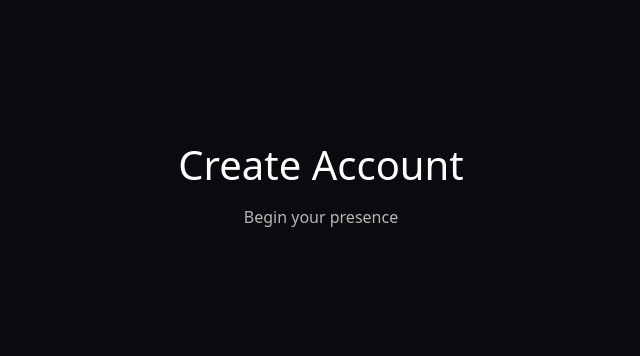
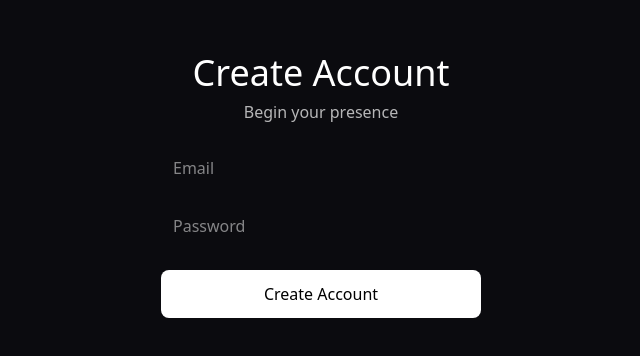
Before and after one commit to ubuntuecosystem-cloud/Nuvia, a Next.js app in the folder frontend/: page /sigup in a window 1280 px wide. Shown: the part 218-574 px from the top of the page, without its empty margins (319-959 px from the left). Built offline with nearby package versions, Linux system fonts and the light colour scheme.

Commit message:
Update page.tsx

```diff
--- a/frontend/app/sigup/page.tsx
+++ b/frontend/app/sigup/page.tsx
@@ -1,8 +1,15 @@
+"use client";
+
+import { useState } from "react";
+
 export default function SignUp() {
+  const [email, setEmail] = useState("");
+  const [password, setPassword] = useState("");
+
   return (
     <main
       style={{
-        height: "100vh",
+        minHeight: "100vh",
         display: "flex",
         alignItems: "center",
         justifyContent: "center",
@@ -11,19 +18,58 @@ export default function SignUp() {
         fontFamily: "system-ui",
       }}
     >
-      <div style={{ textAlign: "center" }}>
-        <h1 style={{ fontSize: 40 }}>
+      <div
+        style={{
+          width: 320,
+          textAlign: "center",
+        }}
+      >
+        <h1 style={{ fontSize: 36 }}>
           Create Account
         </h1>
 
-        <p
+        <p style={{ opacity: 0.7 }}>
+          Begin your presence
+        </p>
+
+        <input
+          placeholder="Email"
+          value={email}
+          onChange={(e) => setEmail(e.target.value)}
           style={{
-            opacity: 0.7,
+            width: "100%",
+            marginTop: 20,
+            padding: 12,
+            borderRadius: 8,
+          }}
+        />
+
+        <input
+          placeholder="Password"
+          type="password"
+          value={password}
+          onChange={(e) => setPassword(e.target.value)}
+          style={{
+            width: "100%",
             marginTop: 10,
+            padding: 12,
+            borderRadius: 8,
+          }}
+        />
+
+        <button
+          style={{
+            marginTop: 20,
+            width: "100%",
+            padding: 12,
+            borderRadius: 8,
+            background: "white",
+            color: "black",
+            border: "none",
           }}
         >
-          Begin your presence
-        </p>
+          Create Account
+        </button>
       </div>
     </main>
   );
```
